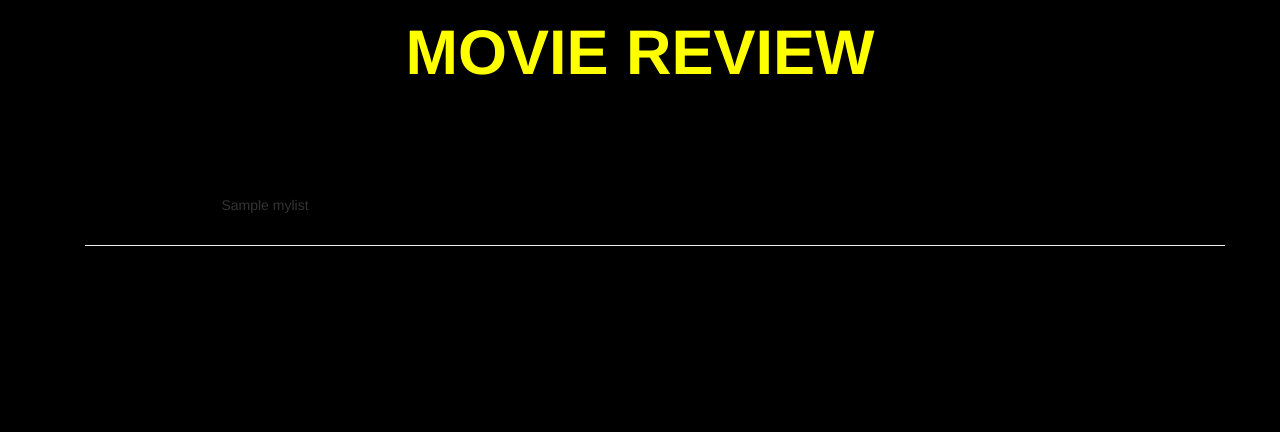
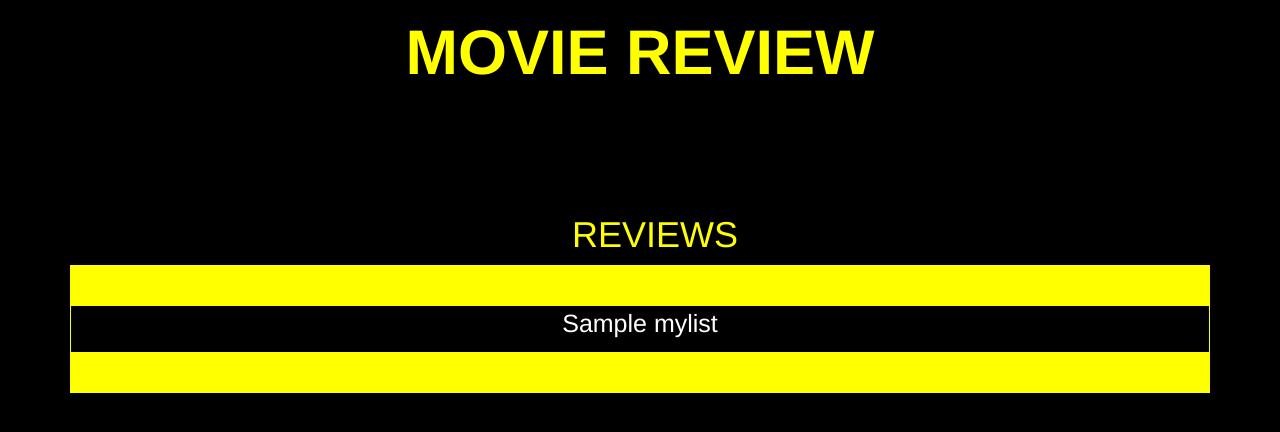
Before and after one commit to mamtoraah/Movie-Review-Sentiment-Analysis, a Django app: template MovieReviewApp/templates/MovieReviewApp/list.html in a window 1280 px wide. Shown: the part 142-574 px from the top of the page. Run offline with Django 3.2, Linux system fonts and the light colour scheme; the template is opened without the code that fills it: most values are stand-ins (such as "Sample title", 1, 10 or a date in 2020); some libraries are stand-ins or nearby versions.

Commit message:
UI reviews

```diff
--- a/MovieReviewApp/key.py
+++ b/MovieReviewApp/key.py
@@ -1,3 +1,3 @@
-apikey = '404e7523'
+apikey = 'ad72a92a'
 #'404e7523'
 # ad72a92a
--- a/MovieReviewApp/templates/MovieReviewApp/list.html
+++ b/MovieReviewApp/templates/MovieReviewApp/list.html
@@ -1,21 +1,40 @@
 {%extends 'base.html'%}
 {%block head%}
 <title>Graph</title>
+<style>
+  p{
+    color: white;
+    font-size:25px;
+  }
+  #review{
+    border:1px solid yellow;
+  }
+  h1{
+    color: yellow
+  }
+</style>
 {%endblock%}
 
 {%block body%}
-<div class="container">
+<div class="container" style="text-align:center;">
+  <h1>
+    REVIEWS
+  </h1>
+</div>
+<!-- <div class="container"> -->
   {% for i in mylist  %}
-  {% if forloop.counter0|divisibleby:3 %} <div class="row text-center"> {%  endif %}
-    <div class="col-md-4" style="cursor: pointer">
-      <div class="card" >
-        <div class="card-content">
-          <p class="card-text">{{ i }} </p>
-        </div><!-- card content -->
-      </div><!-- card -->
-    </div><!-- col-md-4 -->
-    {%  if forloop.counter|divisibleby:3 or forloop.last %}</div><!-- row closing -->
-  <hr>{%  endif %}
+  <div class="card text-center" id="review">
+      <div class="card-header"  style="background-color:yellow; ">
+        <br><br>
+      </div>
+      <div class="card-body">
+        <p class="card-text">{{i}}</p>
+        </div>
+      <div class="card-footer text-muted" style="background-color:yellow;">
+          <br><br>
+      </div>
+    </div>
+  <br><br>
   {%  endfor %}
-</div>
+<!-- </div> -->
 {%endblock%}
--- a/MovieReviewApp/views.py
+++ b/MovieReviewApp/views.py
@@ -46,7 +46,8 @@ def list_view(request):
       if (i['movie_name'] == movie_name_query):
         mylist = i['review']
   for i in mylist:
-    k = i[0:200]
+    k=i
+    #k = i[0:200]
     newlist.append(k)
   return render(request, 'MovieReviewApp/list.html', {'mylist': newlist})
 
```
